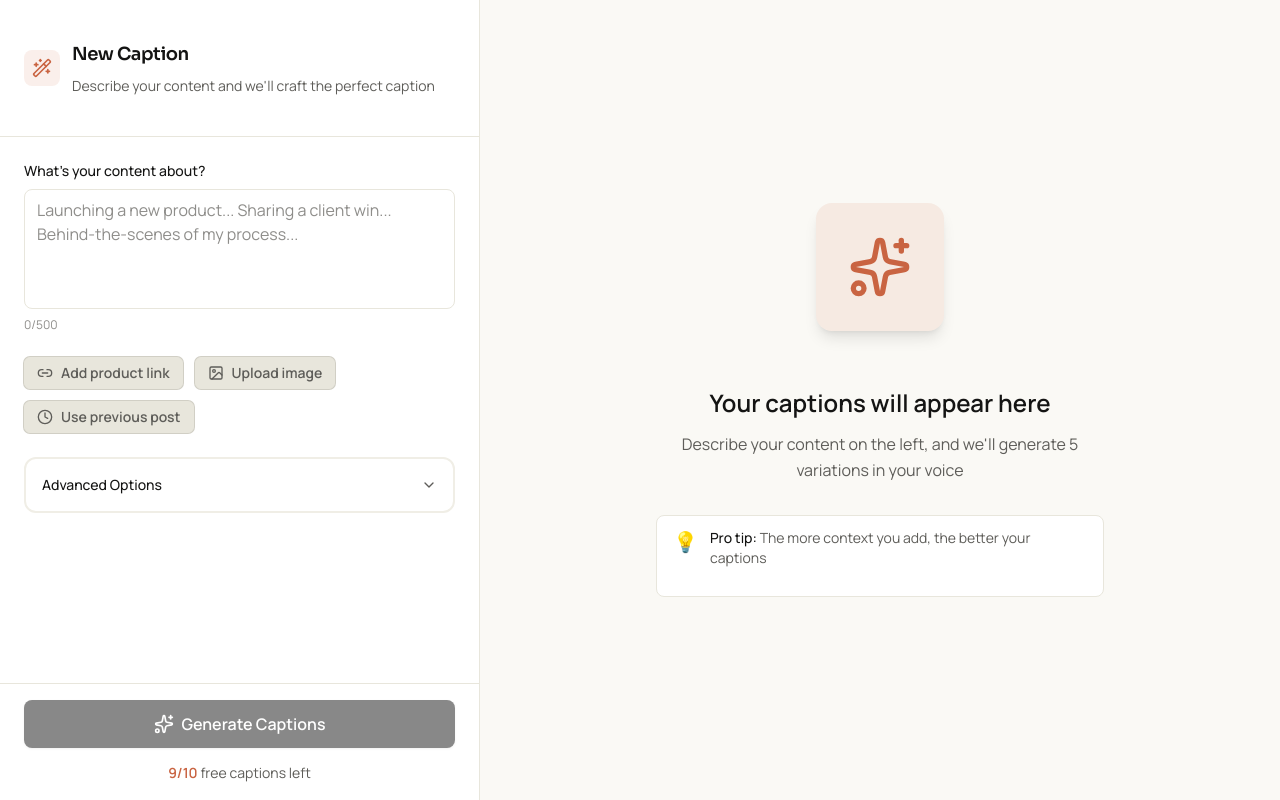
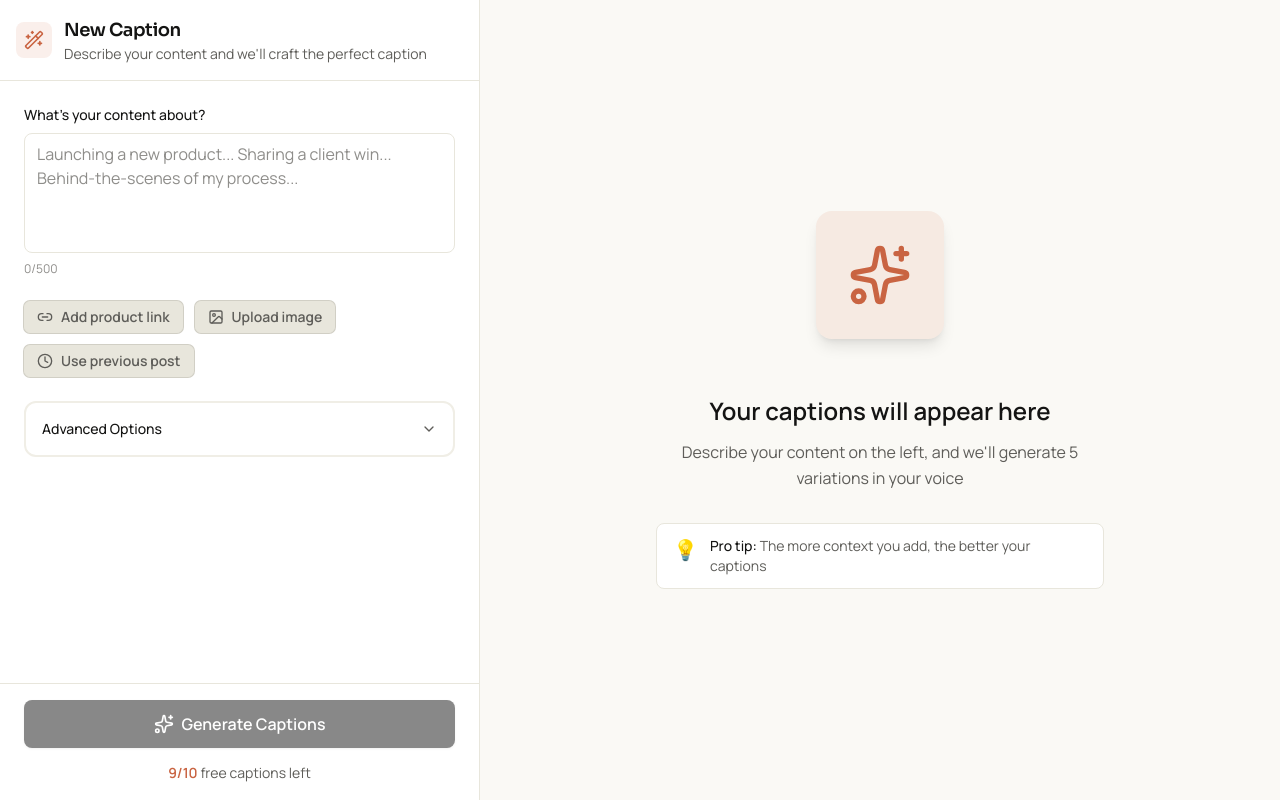
Before and after one commit to uxfris/kepsio, a Next.js app: page /caption-input in a window 1280 px wide. Built offline with nearby package versions, Linux system fonts and the light colour scheme.

Commit message:
Fix header padding

```diff
--- a/app/caption-input/page.tsx
+++ b/app/caption-input/page.tsx
@@ -104,7 +104,7 @@ export default function CaptionInputPage() {
           padding="none"
           className="border-0 border-b border-border rounded-none"
         >
-          <CardHeader padding="md">
+          <CardHeader padding="sm">
             <div className="flex items-center gap-3 mb-2">
               <div className="p-2 bg-accent/10 rounded-lg">
                 <Wand2 className="w-5 h-5 text-accent" />
@@ -113,7 +113,7 @@ export default function CaptionInputPage() {
                 <CardTitle className="text-lg font-semibold text-primary">
                   New Caption
                 </CardTitle>
-                <p className="text-sm mt-1">
+                <p className="text-sm ">
                   Describe your content and we'll craft the perfect caption
                 </p>
               </div>
--- a/app/globals.css
+++ b/app/globals.css
@@ -93,8 +93,6 @@
     font-size: 2.5rem;
     font-weight: 600;
     line-height: 1.2;
-    margin-top: 1rem;
-    margin-bottom: 0.5rem;
   }
 
   h2 {
@@ -103,8 +101,6 @@
     font-size: 2rem;
     font-weight: 600;
     line-height: 1.3;
-    margin-top: 1rem;
-    margin-bottom: 0.5rem;
   }
 
   h3 {
@@ -113,8 +109,6 @@
     font-size: 1.5rem;
     font-weight: 600;
     line-height: 1.4;
-    margin-top: 1rem;
-    margin-bottom: 0.5rem;
   }
 
   h4 {
@@ -123,8 +117,6 @@
     font-size: 1.25rem;
     font-weight: 600;
     line-height: 1.4;
-    margin-top: 1rem;
-    margin-bottom: 0.5rem;
   }
 
   h5 {
@@ -133,8 +125,6 @@
     font-size: 1.125rem;
     font-weight: 600;
     line-height: 1.4;
-    margin-top: 1rem;
-    margin-bottom: 0.5rem;
   }
 
   h6 {
@@ -143,8 +133,6 @@
     font-size: 1rem;
     font-weight: 600;
     line-height: 1.4;
-    margin-top: 1rem;
-    margin-bottom: 0.5rem;
   }
 
   /* Paragraph Styles */
@@ -153,8 +141,6 @@
     color: var(--color-text-body);
     font-size: 1rem;
     line-height: 1.5;
-    margin-top: 0;
-    margin-bottom: 1rem;
   }
 
   button {
```
